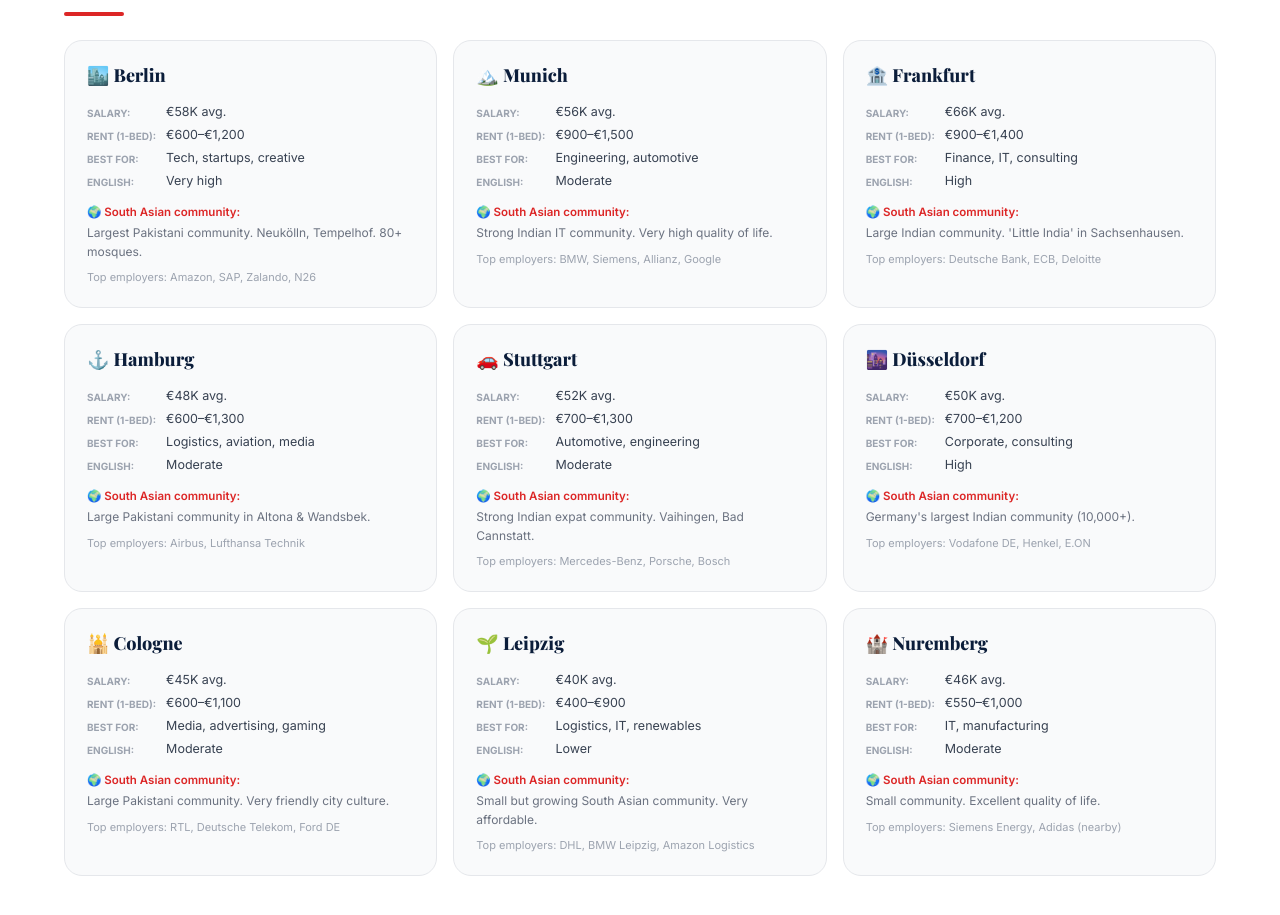
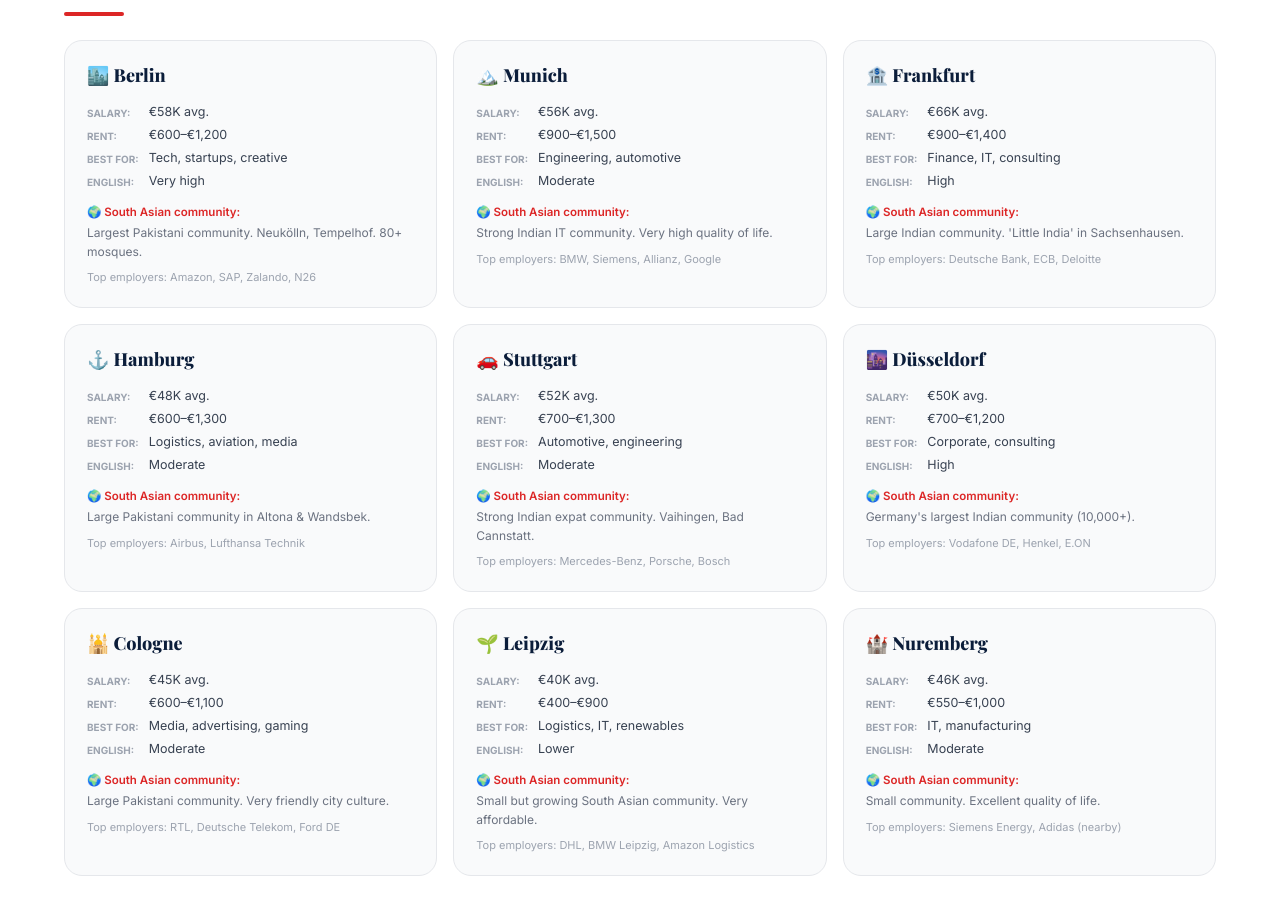
Before and after one commit to ShaistaShabbir-prog/start-in-germany-full, a Next.js app: page /work in a window 1280 px wide. Shown: the part 2039-2954 px from the top of the page. Built offline with nearby package versions, Linux system fonts and the light colour scheme.

Commit message:
fix: React.Fragment key instead of empty fragment - fixes build error

```diff
--- a/app/work/page.tsx
+++ b/app/work/page.tsx
@@ -1,3 +1,4 @@
+import React from "react";
 import Link from "next/link";
 
 const PD = '"Playfair Display",Georgia,serif';
@@ -130,10 +131,15 @@ export default function WorkPage() {
                 onMouseOut={e=>{e.currentTarget.style.borderColor="#E5E7EB";e.currentTarget.style.background="#F9FAFB";e.currentTarget.style.boxShadow="none";}}>
                 <div style={{fontFamily:PD,fontWeight:800,fontSize:"18px",color:"#0B1D3A",marginBottom:"12px"}}>{c.flag} {c.city}</div>
                 <div style={{display:"grid",gridTemplateColumns:"auto 1fr",gap:"3px 10px",marginBottom:"12px"}}>
-                  {[["Salary",c.sal],["Rent (1-bed)",c.rent],["Best for",c.best],["English",c.eng]].map(([k,v])=>(
-                    <><span key={k+"k"} style={{fontSize:"10px",fontWeight:700,color:"#9CA3AF",textTransform:"uppercase",paddingTop:"3px"}}>{k}:</span>
-                    <span key={k+"v"} style={{fontSize:"12.5px",color:"#374151"}}>{v}</span></>
-                  ))}
+                  {(["Salary","Rent","Best for","English"] as string[]).map((k,i) => {
+                    const v = [c.sal,c.rent,c.best,c.eng][i];
+                    return (
+                      <React.Fragment key={k}>
+                        <span style={{fontSize:"10px",fontWeight:700,color:"#9CA3AF",textTransform:"uppercase",paddingTop:"3px"}}>{k}:</span>
+                        <span style={{fontSize:"12.5px",color:"#374151"}}>{v}</span>
+                      </React.Fragment>
+                    );
+                  })}
                 </div>
                 <div style={{fontSize:"11.5px",color:"#DC2626",fontWeight:600,marginBottom:"3px"}}>🌍 South Asian community:</div>
                 <div style={{fontSize:"12px",color:"#6B7280",lineHeight:1.55,marginBottom:"8px"}}>{c.south}</div>
```
